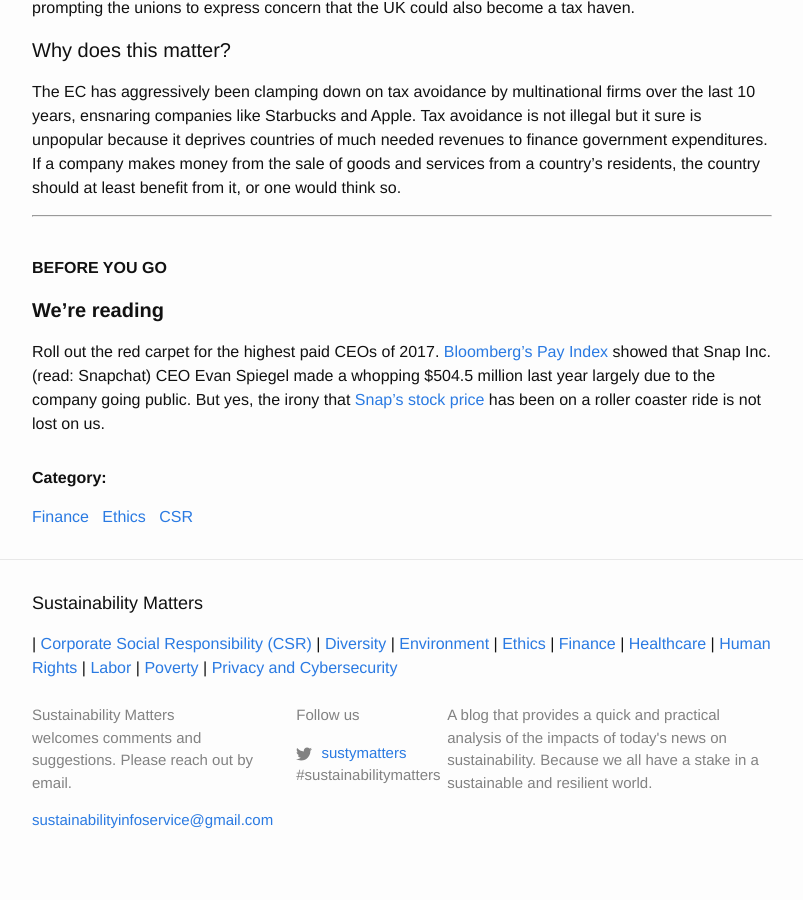
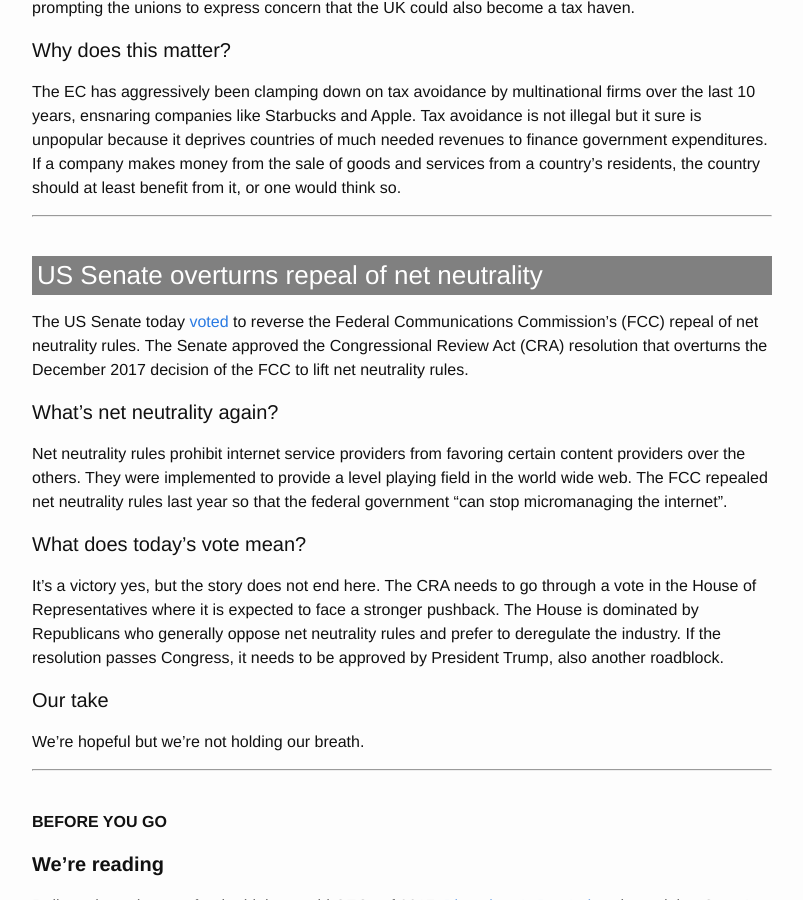
Before and after one commit to Sparkleleuk/Sustainability_Matters, a Jekyll site: the page built from _posts/2018-05-16-mcdonalds-pay.markdown, in a window 1280 px wide and 900 px high, scrolled down 728 px. Shown: the whole window, without its empty margins (238-1041 px from the left). Built offline with Jekyll 4.4.1, drawn with Linux system fonts in a browser that asks for light colours.

Commit message:
new post

```diff
--- a/_posts/2018-05-16-mcdonalds-pay.markdown
+++ b/_posts/2018-05-16-mcdonalds-pay.markdown
@@ -1,7 +1,7 @@
 ---
 layout: post
 title:  "Unhappy Meal"
-excerpt: "McDonald's accused of tax avoidance. And we're reading the Bloomberg Pay Index on the highest paid CEOs for 2017."
+excerpt: "McDonald's accused of tax avoidance. US Senate narrowly votes to overturn repeal of net neutrality. And we're reading the Bloomberg Pay Index on the highest paid CEOs for 2017."
 categories: [Finance, Ethics, CSR]
 ---
 
@@ -22,6 +22,26 @@ The unions also pointed out the by moving its international headquarters to the
 The EC has aggressively been clamping down on tax avoidance by multinational firms over the last 10 years, ensnaring companies like Starbucks and Apple. Tax avoidance is not illegal but it sure is unpopular because it deprives countries of much needed revenues to finance government expenditures. If a company makes money from the sale of goods and services from a country’s residents, the country should at least benefit from it, or one would think so.
 
 * * *
+<br >
+
+### US Senate overturns repeal of net neutrality
+
+The US Senate today <a href="https://arstechnica.com/tech-policy/2018/05/senate-votes-to-overturn-ajit-pais-net-neutrality-repeal/" target="_blank">voted</a> to reverse the Federal Communications Commission's (FCC) repeal of net neutrality rules. The Senate approved the Congressional Review Act (CRA) resolution that overturns the December 2017 decision of the FCC to lift net neutrality rules.
+
+#### What's net neutrality again?
+
+Net neutrality rules prohibit internet service providers from favoring certain content providers over the others. They were implemented to provide a level playing field in the world wide web. The FCC repealed net neutrality rules last year so that the federal government "can stop micromanaging the internet".
+
+#### What does today's vote mean?
+
+It's a victory yes, but the story does not end here. The CRA needs to go through a vote in the House of Representatives where it is expected to face a stronger pushback. The House is dominated by Republicans who generally oppose net neutrality rules and prefer to deregulate the industry. If the resolution passes Congress, it needs to be approved by President Trump, also another roadblock.
+
+#### Our take
+
+We're hopeful but we're not holding our breath.
+
+
+* * *
 <br />
 
 **BEFORE YOU GO**
```
